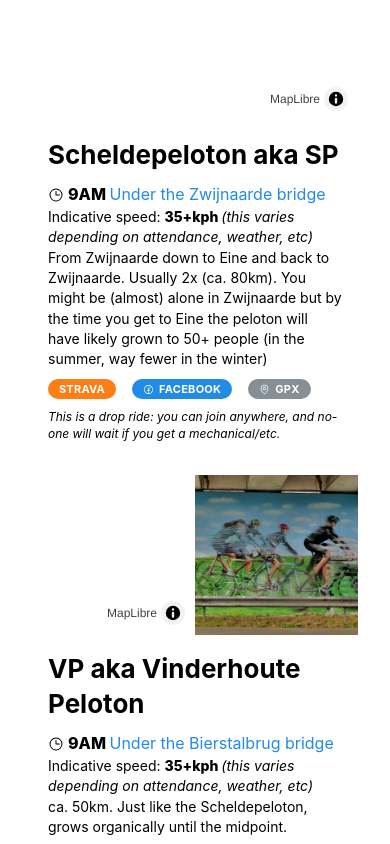
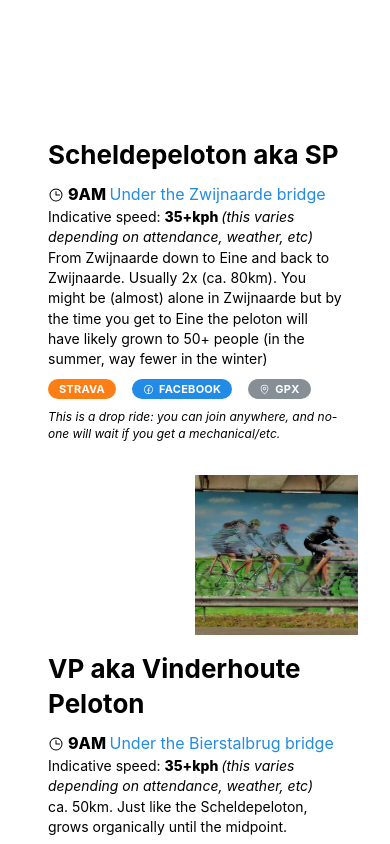
Before and after one commit to Alexis-D/gentse-pelotons, a React app: page / in a window 390 px wide. Both pictures are taken after a click on the button "Wednesday". Shown: the part 1248-2092 px from the top of the page. Built offline with nearby package versions, Linux system fonts and the light colour scheme; no server answers; the HTML template or start-up script is replaced by a standard one; what pmtiles would draw is missing.

Commit message:
hide attribution control, no space on mobile :/

```diff
--- a/src/pelotons/Thumbnails.tsx
+++ b/src/pelotons/Thumbnails.tsx
@@ -104,6 +104,7 @@ export const MapThumbnail = ({
       }}
       style={{ width: '100%', height: 160 }}
       mapStyle="https://tiles.openfreemap.org/styles/liberty"
+      attributionControl={false}
     >
       {geoJsonData && (
         <Source type="geojson" data={geoJsonData}>
@@ -161,6 +162,7 @@ export const MapMarkersThumbnail = ({ markers }: IMapMarkersThumbnailProps) => {
       }}
       style={{ width: '100%', height: 160 }}
       mapStyle="https://tiles.openfreemap.org/styles/liberty"
+      attributionControl={false}
     >
       {markers.map((m) => (
         <MarkerWithDirections key={m.label} {...m} />
```
